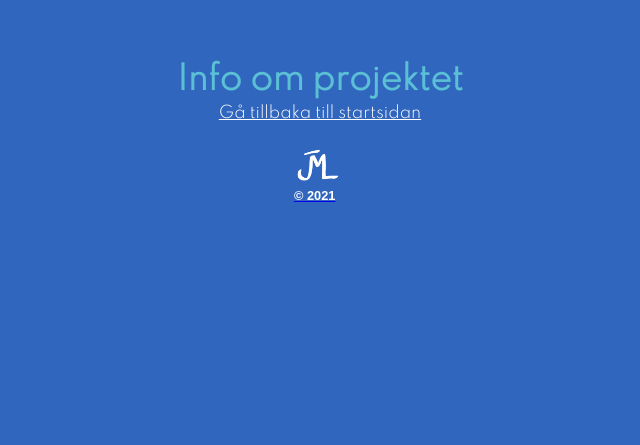
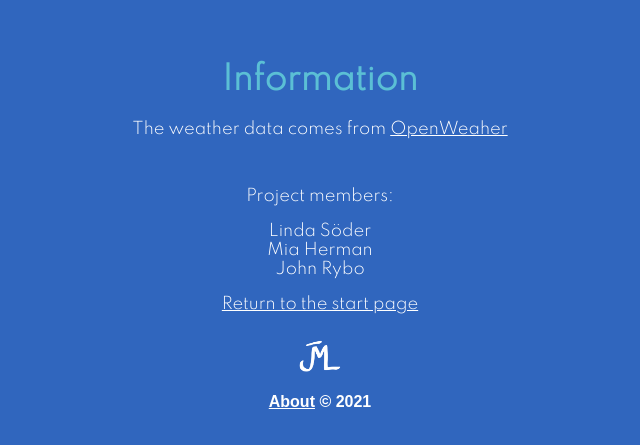
Before and after one commit to johnrybo/miniprojekt-react-1, a React (Create React App) app: page /info in a window 1280 px wide. Shown: the part 105-550 px from the top of the page, without its empty margins (320-960 px from the left). Built offline with nearby package versions, Linux system fonts and the light colour scheme.

Commit message:
router funkar

```diff
--- a/src/App.css
+++ b/src/App.css
@@ -26,6 +26,7 @@ footer {
   display: flex;
   justify-content: center;
   align-items: center;
+  flex-direction: column;
   width: 100%;
   padding-bottom: .5rem;
   margin-top: 1.5rem;
--- a/src/components/Footer.tsx
+++ b/src/components/Footer.tsx
@@ -1,24 +1,29 @@
 import React, { CSSProperties } from "react";
-import { Link, BrowserRouter as Router } from "react-router-dom";
+import { Link } from "react-router-dom";
 import "../App.css";
 import logo from "./assets/logo.png";
 
 function Footer() {
   return (
-    <Router>
-      <footer>
-        <div>
-          <img style={logoStyle} src={logo} alt="logo"></img>
-          &nbsp;
-          <Link to="/info">
-            <p> © 2021</p>
-          </Link>
-        </div>
-      </footer>
-    </Router>
+    <footer>
+      <img style={logoStyle} src={logo} alt="logo"></img>
+      &nbsp;
+      <p>
+        <Link to="/info" style={linkStyle}>
+          About
+        </Link>
+        <span> © 2021</span>
+      </p>
+    </footer>
   );
 }
 const logoStyle: CSSProperties = {
   width: "3rem",
+  textAlign: "center",
 };
+
+const linkStyle: CSSProperties = {
+  color: "white",
+};
+
 export default Footer;
--- a/src/components/Info.tsx
+++ b/src/components/Info.tsx
@@ -1,29 +1,55 @@
 import React, { Component, CSSProperties } from "react";
-import { Link, BrowserRouter as Router } from "react-router-dom";
+import { Link } from "react-router-dom";
 import "../App.css";
 
 export default class Info extends Component {
   render() {
     return (
-      <Router>
         <div style={infoStyle}>
-          <h2>Info om projektet</h2>
-          <Link to="/" style={linkStyle}>Gå tillbaka till startsidan</Link>
+          <h2>Information</h2>
+          <p style={pStyle}>
+            The weather data comes from <a style={aStyle} href="https://openweathermap.org/">OpenWeaher</a>
+          </p>
+          <div style={memberStyle}>
+            <span style={{padding: '1rem'}}>Project members:</span>
+            <span>Linda Söder</span>
+            <span>Mia Herman</span>
+            <span>John Rybo</span>
+          </div>
+          <Link to="/" style={linkStyle}>
+            Return to the start page
+          </Link>
         </div>
-      </Router>
     );
   }
 }
 
-const infoStyle: CSSProperties = {
-    display: 'flex',
-    alignItems: 'center',
-    justifyContent: 'center',
-    flexDirection: 'column',
-    width: '100%',
-    height: '100%'
+const pStyle: CSSProperties = {
+  color: 'white',
+  padding: '1rem'
 }
 
+const aStyle: CSSProperties = {
+  color: 'white'
+}
+
+const memberStyle: CSSProperties = {
+  display: 'flex',
+  flexDirection: 'column',
+  textAlign:'center',
+  padding: '1rem',
+  color: 'white'
+}
+
+const infoStyle: CSSProperties = {
+  display: "flex",
+  alignItems: "center",
+  justifyContent: "center",
+  flexDirection: "column",
+  width: "100%",
+  height: "100%",
+};
+
 const linkStyle: CSSProperties = {
-    color: 'white',
-}
+  color: "white",
+};
--- a/src/components/Main.tsx
+++ b/src/components/Main.tsx
@@ -1,6 +1,6 @@
 import React from "react";
 import { Component } from "react";
-import { BrowserRouter as Router, Route, Switch } from "react-router-dom";
+import { Route, Switch } from "react-router-dom";
 import "../App.css";
 import Info from "./Info";
 
@@ -15,7 +15,6 @@ class Main extends Component {
 
   render() {
     return (
-      <Router>
         <Switch>
           <Route exact path="/">
             <main>
@@ -31,7 +30,6 @@ class Main extends Component {
             <Info />
           </Route>
         </Switch>
-      </Router>
     );
   }
 }
--- a/src/index.tsx
+++ b/src/index.tsx
@@ -1,14 +1,17 @@
-import React from 'react';
-import ReactDOM from 'react-dom';
-import './index.css';
-import App from './App';
+import React from "react";
+import ReactDOM from "react-dom";
+import "./index.css";
+import App from "./App";
+import { BrowserRouter as Router} from "react-router-dom";
 // import reportWebVitals from './reportWebVitals';
 
 ReactDOM.render(
-  <React.StrictMode>
-    <App />
-  </React.StrictMode>,
-  document.getElementById('root')
+  <Router>
+    <React.StrictMode>
+      <App />
+    </React.StrictMode>
+  </Router>,
+  document.getElementById("root")
 );
 
 // If you want to start measuring performance in your app, pass a function
```
Also changed, not shown: src/App.tsx (+3 -4 lines).
